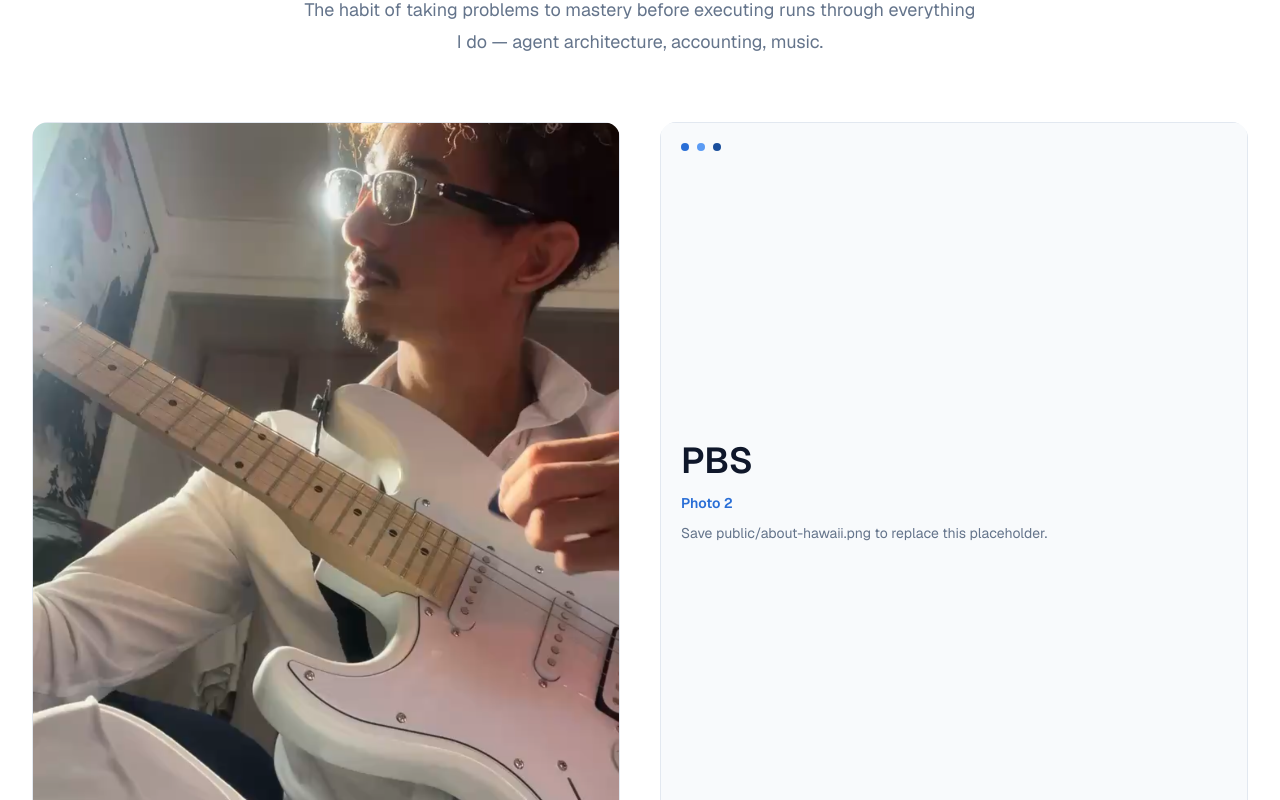
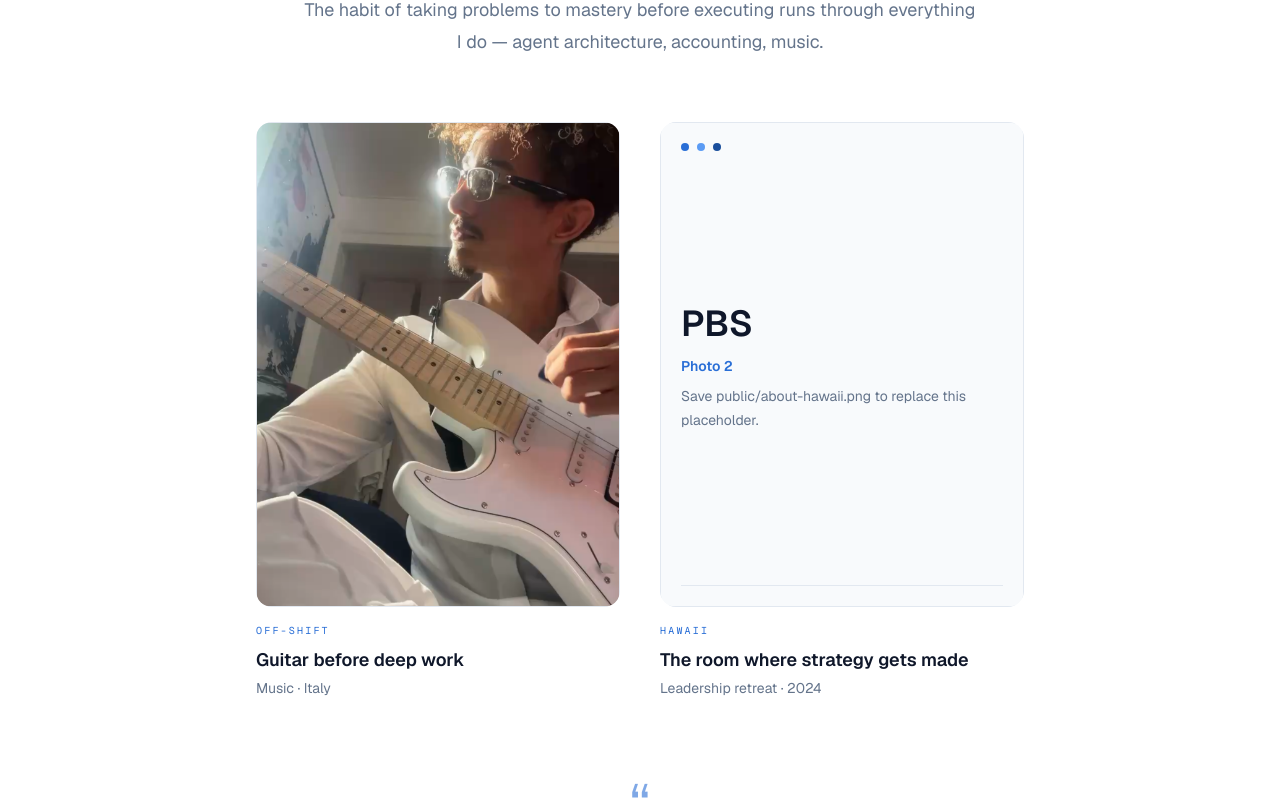
Before and after one commit to belonsavon-sys/portfolio, a Next.js app: page / in a window 1280 px wide. Shown: the part 2540-3340 px from the top of the page. Built offline with nearby package versions, Linux system fonts and the light colour scheme; no server answers.

Commit message:
style(home): shrink Beyond the Code photos
Cap the photo grid at max-w-3xl and switch from 4:5 to 3:4 aspect.
Photos now centered and ~half their previous height, instead of taking
the full page width.

https://claude.ai/code/session_01DmTPDm5jFMLyafA52HGtMw

```diff
--- a/src/app/page.tsx
+++ b/src/app/page.tsx
@@ -292,7 +292,7 @@ function BeyondTheCode() {
         </p>
       </div>
 
-      <div className="mt-16 grid gap-10 md:grid-cols-2">
+      <div className="mx-auto mt-16 grid max-w-3xl gap-8 sm:grid-cols-2 sm:gap-10">
         <Portrait
           caption="Music · Italy"
           fallbackMeta="Save public/about-guitar.png to replace this placeholder."
@@ -353,7 +353,7 @@ function Portrait({
     <figure className="flex flex-col gap-4">
       <PhotoSlot
         alt={imgAlt}
-        className="aspect-[4/5] overflow-hidden rounded-2xl"
+        className="aspect-[3/4] overflow-hidden rounded-2xl"
         fallbackMeta={fallbackMeta}
         fallbackTitle={fallbackTitle}
         fit="cover"
```
